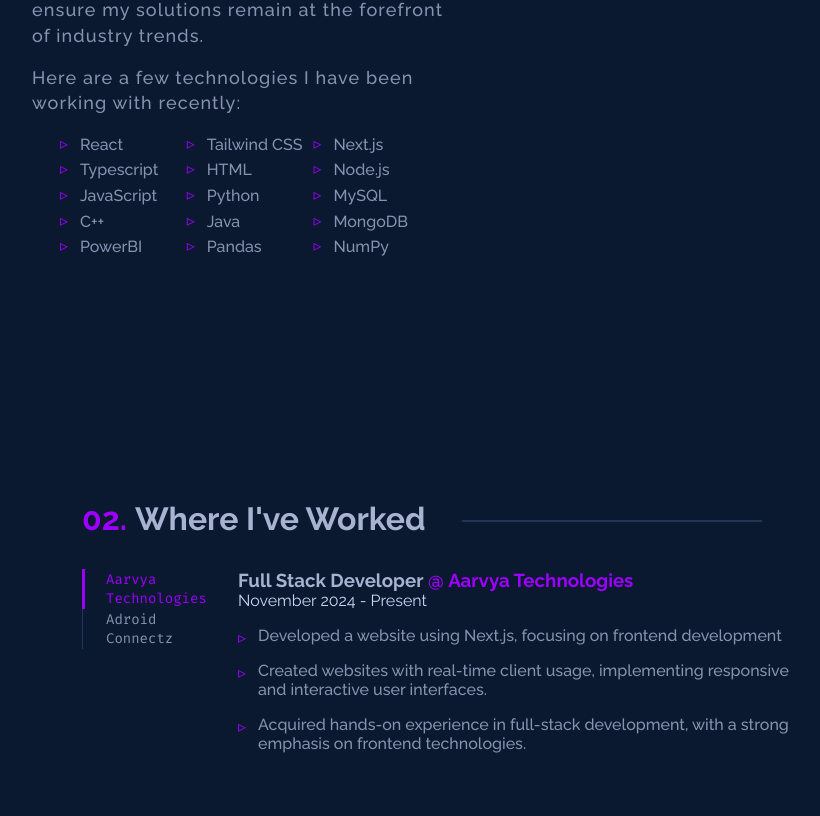
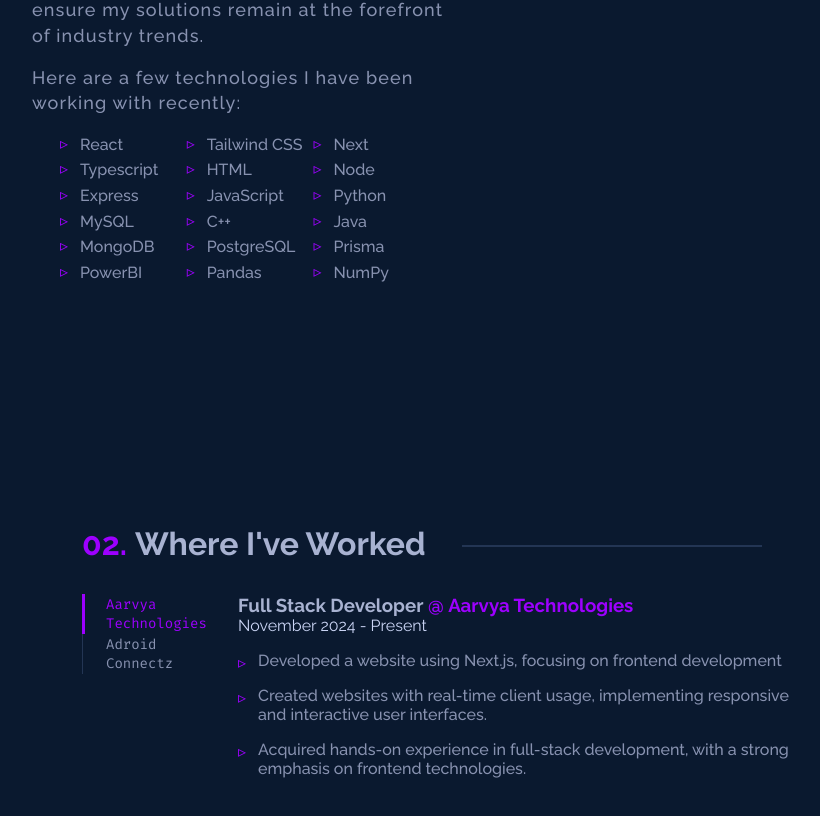
Before and after one commit to viveksharma19110/Vivek_Portfolio, a Next.js app: page / in a window 1280 px wide. Shown: the part 1851-2667 px from the top of the page, without its empty margins (208-1028 px from the left). Built offline with nearby package versions, Linux system fonts and the light colour scheme.

Commit message:
added skills

```diff
--- a/src/sections/About.tsx
+++ b/src/sections/About.tsx
@@ -48,16 +48,19 @@ function About() {
           <ul className="about-grid-info-list">
             <li className="about-grid-info-list-item">React</li>
             <li className="about-grid-info-list-item">Tailwind CSS</li>
-            <li className="about-grid-info-list-item">Next.js</li>
+            <li className="about-grid-info-list-item">Next</li>
             <li className="about-grid-info-list-item">Typescript</li>
             <li className="about-grid-info-list-item">HTML</li>
-            <li className="about-grid-info-list-item">Node.js</li>
+            <li className="about-grid-info-list-item">Node</li>
+            <li className="about-grid-info-list-item">Express</li>
             <li className="about-grid-info-list-item">JavaScript</li>
             <li className="about-grid-info-list-item">Python</li>
             <li className="about-grid-info-list-item">MySQL</li>
             <li className="about-grid-info-list-item">C++</li>
             <li className="about-grid-info-list-item">Java</li>
             <li className="about-grid-info-list-item">MongoDB</li>
+            <li className="about-grid-info-list-item">PostgreSQL</li>
+            <li className="about-grid-info-list-item">Prisma</li>
             <li className="about-grid-info-list-item">PowerBI</li>
             <li className="about-grid-info-list-item">Pandas</li>
             <li className="about-grid-info-list-item">NumPy</li>
```
